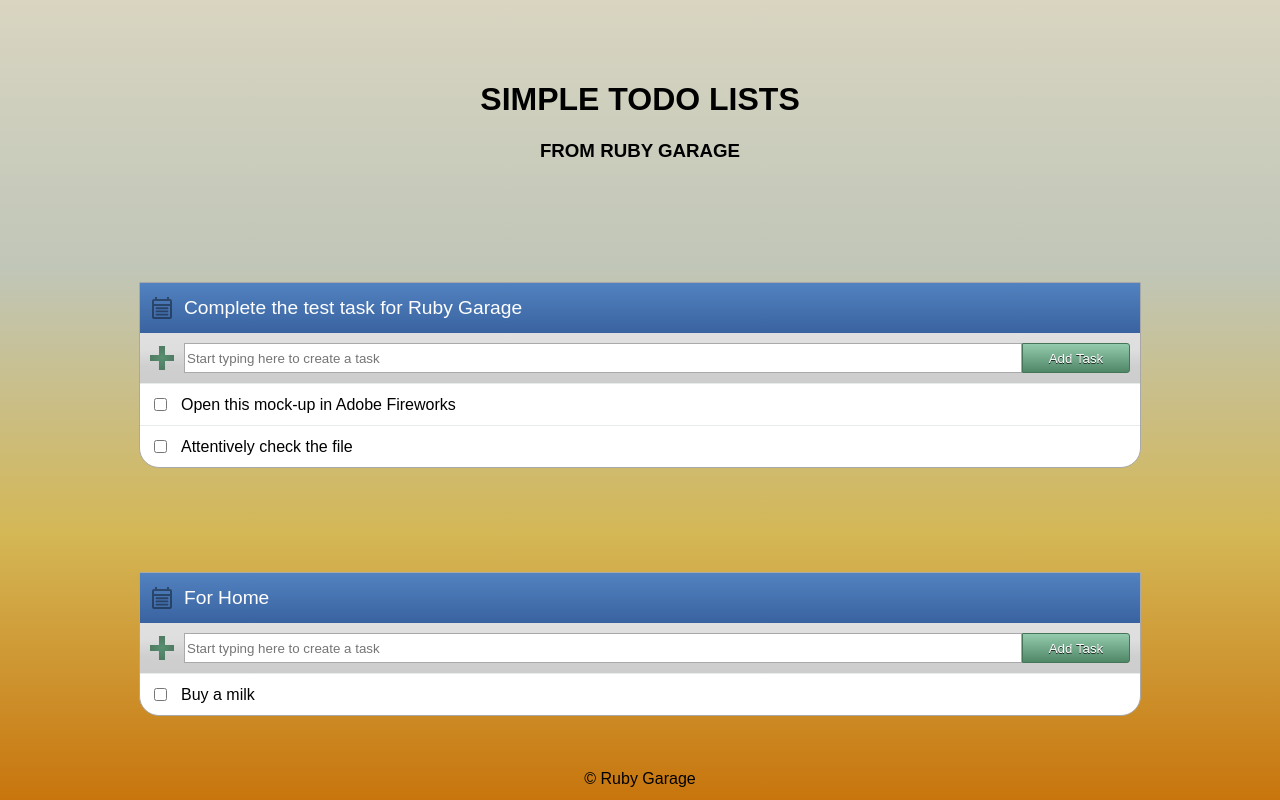
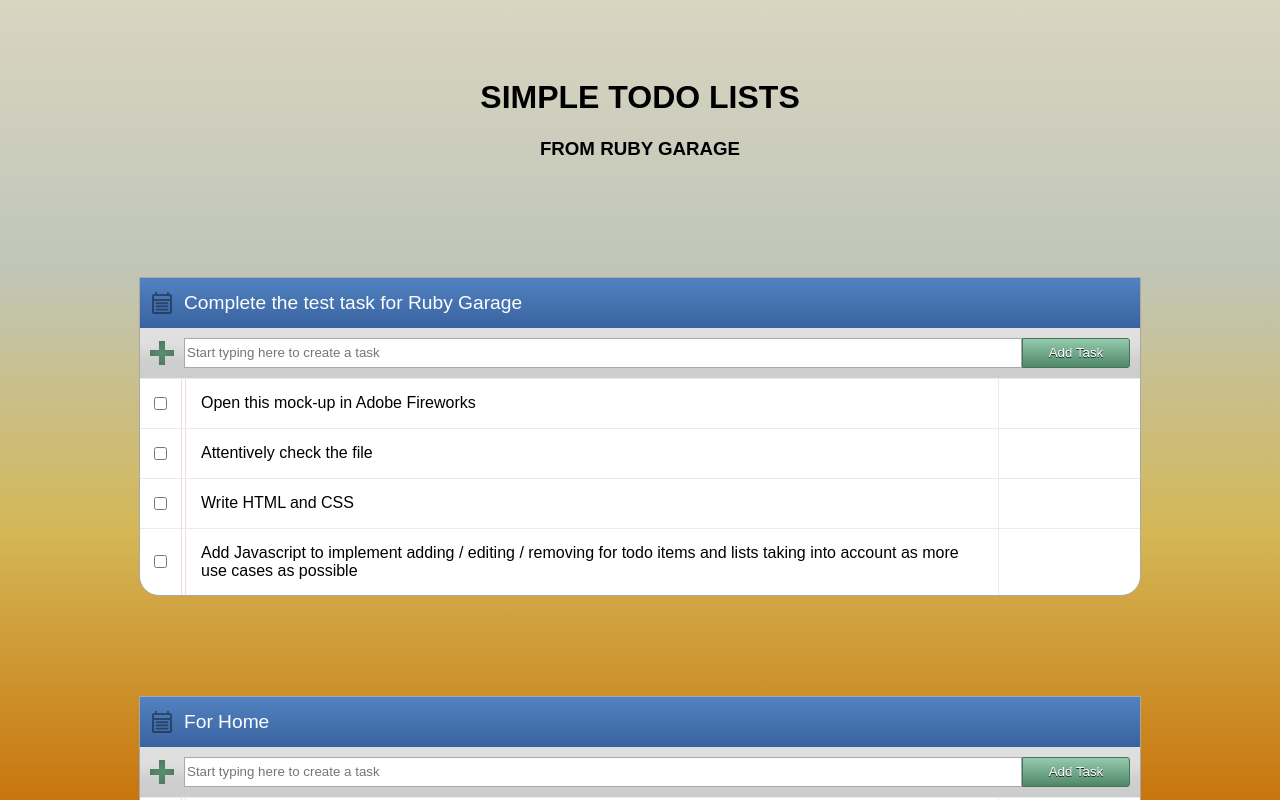
Before and after one commit to igor961/TaskManagerClient, a Vue app: page / in a window 1280 px wide. Built offline with nearby package versions, Linux system fonts and the light colour scheme.

Commit message:
style TodoListItem

```diff
--- a/src/App.vue
+++ b/src/App.vue
@@ -28,6 +28,12 @@
             },
             {
               content: 'Attentively check the file', done: false
+            },
+            {
+              content: 'Write HTML and CSS', done: false
+            },
+            {
+              content: 'Add Javascript to implement adding / editing / removing for todo items and lists taking into account as more use cases as possible', done: false
             }
           ]
         },
--- a/src/TodoList/TodoList.vue
+++ b/src/TodoList/TodoList.vue
@@ -72,21 +72,56 @@
   display: flex;
   justify-content: space-between;
   align-items: center;
-  height: 50px;
+  min-height: 50px;
   box-sizing: border-box;
   padding: 10px;
 }
 
-.actions {
+.stripe.bgchangeable:hover {
+  background: #fcfed5;
+}
+
+.stripe .actions {
   visibility: hidden;
   flex-grow: 1;
+  display: flex;
+  justify-content: center;
+  text-align: center;
 }
 
-.actions:hover {
+.stripe .actions>.action {
+  flex-grow: 1;
+  padding: 0 10px;
+}
+
+.stripe:hover .actions {
   visibility: visible;
 }
 
 .s10px {
   width: 10px;
 }
+
+.stripe>.s5px.bordered {
+  border-right: 1px solid #efdadf;
+  border-left: 1px solid #efdadf;
+  align-self: stretch;
+  box-sizing: border-box;
+}
+
+.s5px {
+  width: 5px;
+}
+
+.s1px {
+  width: 1px;
+  background: #e7ebea;
+  align-self: stretch;
+}
+
+.s1px.dark {
+  background: #ccc;
+}
+
+
 </style>
--- a/src/TodoList/TodoListItem.vue
+++ b/src/TodoList/TodoListItem.vue
@@ -1,13 +1,17 @@
 <template>
-  <div class="list_item">
+  <div class="stripe bgchangeable list_item">
     <input type="checkbox" @click="markDone" />
+    <div class="s5px bordered"></div>
     <div class="text">
       <slot name="content"></slot>
     </div>
+    <div class="s1px"></div>
     <div class="actions">
-      <span>A1</span>
-      <span>A2</span>
-      <span>A3</span>
+      <div class="action">A</div>
+      <div class="s1px"></div>
+      <div class="action">B</div>
+      <div class="s1px"></div>
+      <div class="action">C</div>
     </div>
   </div>
 </template>
@@ -15,11 +19,6 @@
 <script>
 export default {
   props: ['idx'],
-  data () {
-    return {
-
-    }
-  },
   methods: {
     markDone () {
       this.$emit("done", this.idx)
@@ -30,9 +29,7 @@
 
 <style>
 .list_item {
-    display: flex;
-    flex-direction: row;
-    align-items: center;
+  padding: 0 !important;
   width: 100%;
   border-top: 1px solid #e7ebea;
 }
@@ -48,10 +45,6 @@
 .list_item>.text {
   flex-grow: 4;
   flex-basis: 60%;
+  padding: 15px;
 }
-
-  .list_item>.actions {
-    flex-grow: 1
-  }
-
 </style>
```
Lines whose indentation alone changed are shown as unchanged.
